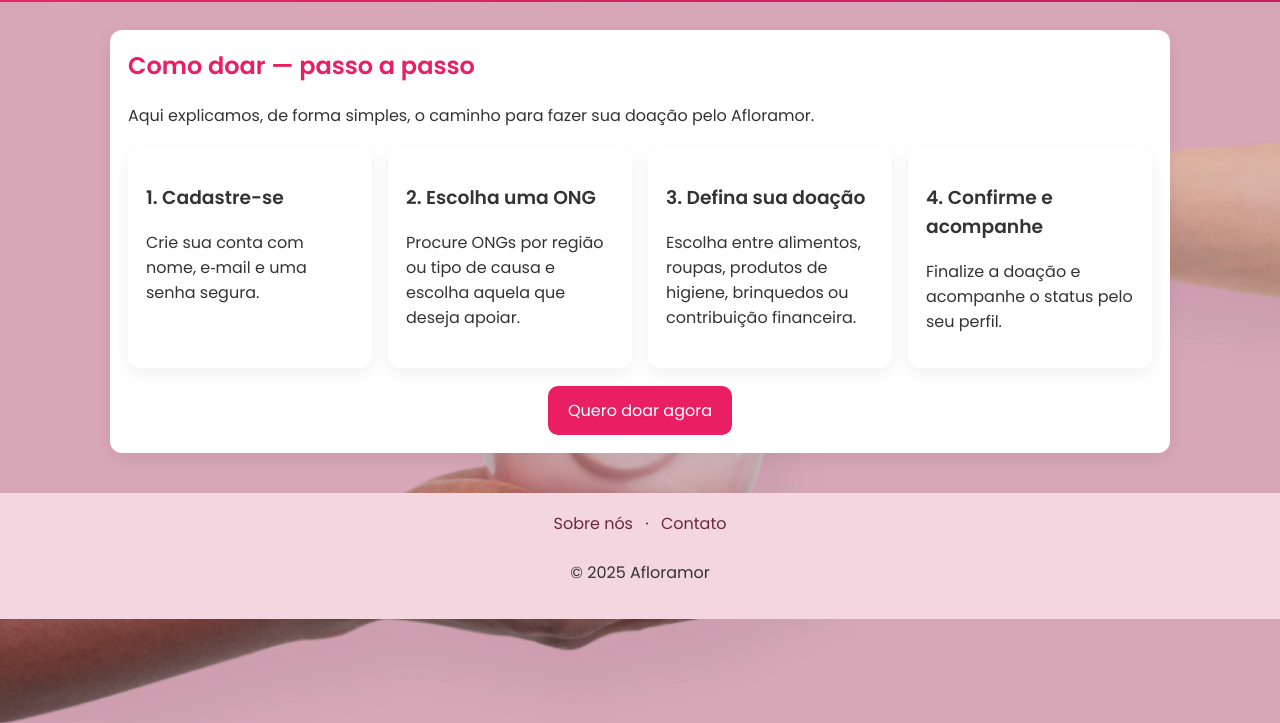
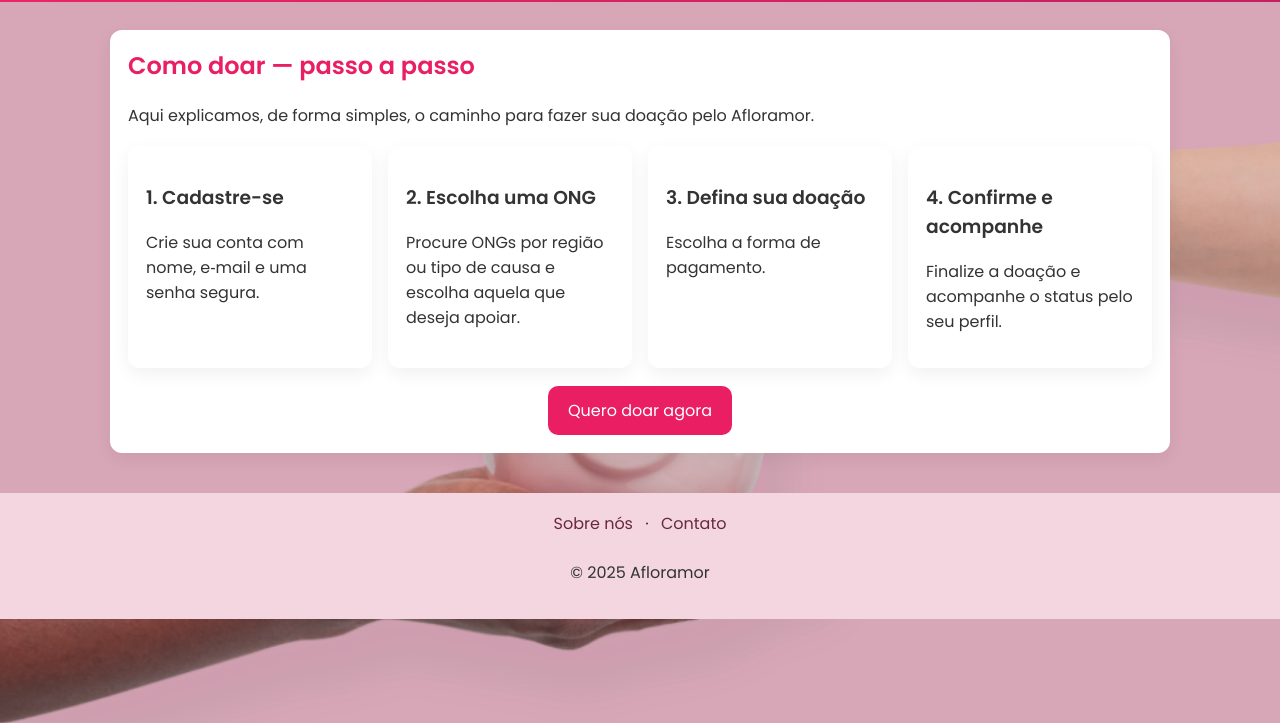
Before and after one commit to ThailaBertozz/Afloramor, a plain HTML site: page pages/comodoar.html in a window 1280 px wide. Shown: the part 77-800 px from the top of the page. Drawn offline with Linux system fonts and the light colour scheme.

Commit message:
Update comodoar.html

```diff
--- a/pages/comodoar.html
+++ b/pages/comodoar.html
@@ -39,7 +39,7 @@
         </div>
         <div class="card">
           <h3>3. Defina sua doação</h3>
-          <p>Escolha entre alimentos, roupas, produtos de higiene, brinquedos ou contribuição financeira.</p>
+          <p>Escolha a forma de pagamento.</p>
         </div>
         <div class="card">
           <h3>4. Confirme e acompanhe</h3>
```
